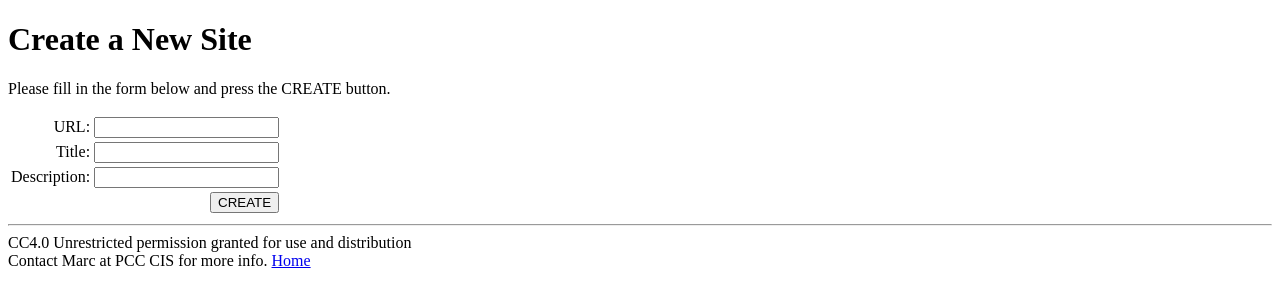
After one commit to PCC-CIS-233Y/bookmark_manager, a Flask app: page /create_site_form in a window 1280 px wide. The commit adds this page. Shown: the top 307 px of the page. Run offline with Flask 3, Linux system fonts and the light colour scheme; parts of the project's set-up code (start-up, migrations or seed data) failed here and were passed over.

Commit message:
More web server, print, menu, and create new site.

```diff
--- a/ui/ConsoleUI.py
+++ b/ui/ConsoleUI.py
@@ -161,6 +161,7 @@ class ConsoleUI:
             print(f"Bookmark {bookmark.get_url()} is not in catgegory {category.get_name()}!")
             return
         category.remove(bookmark)
+        category.add_to_database()
 
     @classmethod
     def insert_bookmark_into_category(cls):
@@ -174,6 +175,7 @@ class ConsoleUI:
             print(f"Bookmark {bookmark.get_url()} is already in catgegory {category.get_name()}!")
             return
         category.add(bookmark)
+        category.add_to_database()
 
     @classmethod
     def update_bookmark_description(cls):
@@ -182,6 +184,7 @@ class ConsoleUI:
             return
         description = input_string("Please type a new description for the bookmark: ")
         bookmark.set_description(description)
+        bookmark.add_to_database()
 
     @classmethod
     def join_categories(cls):
@@ -199,7 +202,7 @@ class ConsoleUI:
             return
 
         cls.__all_categories.append(new_category)
-
+        new_category.add_to_database()
 
     @classmethod
     def run(cls):
--- a/ui/WebUI.py
+++ b/ui/WebUI.py
@@ -1,19 +1,50 @@
 from flask import Flask, render_template, request
+from logic.Site import Site
+from logic.RegisteredSite import RegisteredSite
 from logic.Category import Category
+from datetime import datetime
 
 class WebUI:
     __app = Flask(__name__)
     __all_bookmarks = None
     __all_categories = None
+    ROUTES = {
+        "Print": [
+            ["print_bookmarks", "Print the bookmarks."],
+            ["print_categories", "Print the list of categories."],
+            ["print_bookmarks_form", "Print the bookmarks for a selected category."]
+        ],
+        "Create": [
+            ["create_site_form", "Create a New Site"],
+            ["create_registered_site_form", "Create a Registered Site"],
+            ["create_category_form", "Create a Category"]
+        ],
+        "Update": [
+            ["insert_site_into_category", "Insert bookmark into category."]
+        ]
+    }
 
     @classmethod
     def init(cls):
         cls.__all_bookmarks, cls.__all_categories = Category.read_data()
 
     @staticmethod
+    @__app.route("/print_bookmarks_form")
+    def print_bookmarks_form():
+        return render_template("print/print_bookmarks_form.html", categories=WebUI.__all_categories)
+
+    @staticmethod
     @__app.route('/print_bookmarks')
     def print_bookmarks():
-        return render_template("print/print_bookmarks.html", bookmarks=WebUI.__all_bookmarks)
+        if "category" in request.args:
+            try:
+                category = Category.lookup(request.args["category"])
+            except KeyError:
+                return render_template("general/error.html", error_header="Error! Unknown Category.",
+                                       error_message=f"<p>The category <b>{request.args['category']}</b> does not exist. Please select a valid category.")
+        else:
+            category = WebUI.__all_bookmarks
+        return render_template("print/print_bookmarks.html", category=category)
 
     @staticmethod
     @__app.route('/print_categories')
@@ -35,11 +66,46 @@ class WebUI:
             error_message="<p>Couldn't find category key!")
 
     @staticmethod
+    @__app.route("/create_site_form")
+    def create_site_form():
+        return render_template("create/create_site_form.html")
+
+    @staticmethod
+    @__app.route("/create_site", methods=["GET", "POST"])
+    def create_site():
+        if "url" not in request.form:
+            return render_template("general/error.html", error_header="Error! URL not specified!",
+                                   error_message="<p>The request you sent does not include a URL. Often, this is because"
+                                                 " you are accessing the create_site url directly, instead of submitting the form.</p>")
+        url = request.form["url"].strip()
+        if url == "":
+            return render_template("general/error.html", error_header="Error! URL cannot be empty!",
+                                   error_message="<p>The request you sent does not include a valid URL. Please go back and update your form.</p>")
+        if "title" not in request.form:
+            return render_template("general/error.html", error_header="Error! Title not specified!",
+                                   error_message="<p>The request you sent does not include a title. Often, this is because"
+                                                 " you are accessing the create_site url directly, instead of submitting the form.</p>")
+        title = request.form["title"].strip()
+        if title == "":
+            return render_template("general/error.html", error_header="Error! Title cannot be empty!",
+                                   error_message="<p>The request you sent does not include a valid title. Please go back and update your form.</p>")
+        if "description" in request.form:
+            description = request.form["description"].strip()
+        else:
+            description = ""
+
+        site = Site(url, title, description, str(datetime.now()))
+        WebUI.__all_bookmarks.add(site)
+        site.add_to_database()
+        WebUI.__all_bookmarks.add_to_database()
+        return render_template("create/confirm_new_site.html", site=site)
+
+    @staticmethod
     @__app.route('/')
     @__app.route('/index.html')
     @__app.route('/main.html')
     def hello():
-        return '<h1>Hello World!</h1><p>Hello World!</p>'
+        return render_template("general/main.html", routes=WebUI.ROUTES)
 
     @classmethod
     def run(cls):
--- /dev/null
+++ b/ui/static/password_manager.css
@@ -0,0 +1,9 @@
+.label {
+    text-align: right;
+}
+.button {
+    text-align: right;
+}
+.input {
+    text-align: left;
+}
--- /dev/null
+++ b/ui/templates/create/create_site_form.html
@@ -0,0 +1,14 @@
+{% extends "general/default.html" %}
+{% block title %}Create a New Site{% endblock %}
+{% block header %}Create a New Site{% endblock %}
+{% block content %}
+    <p>Please fill in the form below and press the CREATE button.</p>
+    <form method="POST" action="create_site">
+    <table>
+        <tr><td class="label">URL:</td><td class="input"><input type="text" name="url"></td></tr>
+        <tr><td class="label">Title:</td><td class="input"><input type="text" name="title"></td></tr>
+        <tr><td class="label">Description:</td><td class="input"><input type="text" name="description"></td></tr>
+        <tr><td class="button" colspan="2"><input type="submit" value="CREATE"></td></tr>
+    </table>
+    </form>
+{% endblock %}
--- a/ui/templates/general/default.html
+++ b/ui/templates/general/default.html
@@ -3,6 +3,7 @@
 <head>
     <meta charset="UTF-8">
     <title>{% block title %}Default Title{% endblock %}</title>
+    <link rel="stylesheet" href="static/password_manager.css">
 </head>
 <body>
 <h1>{% block header %}A Header{% endblock %}</h1>
@@ -12,7 +13,7 @@
 <hr>
 {% block footer %}
 CC4.0 Unrestricted permission granted for use and distribution<br>
-Contact Marc at PCC CIS for more info. <a href="/ui/static">Home</a>
+Contact Marc at PCC CIS for more info. <a href="/">Home</a>
 {% endblock %}
 </body>
 </html>
--- a/ui/templates/print/print_bookmarks.html
+++ b/ui/templates/print/print_bookmarks.html
@@ -1,9 +1,9 @@
 {% extends "general/default.html" %}
-{% block title %}All Bookmarks{% endblock %}
-{% block header %}All Bookmarks{% endblock %}
+{% block title %}Bookmarks for {{ category.get_name() }}{% endblock %}
+{% block header %}Bookmarks for {{ category.get_name() }}{% endblock %}
 {% block content %}
 <ul>
-    {% for bookmark in bookmarks %}
+    {% for bookmark in category %}
     <li><a href="{{ bookmark.get_url() }}">{{ bookmark.get_title() }}</a></li>
     {% endfor %}
 </ul>
--- a/ui/templates/print/print_categories.html
+++ b/ui/templates/print/print_categories.html
@@ -5,7 +5,7 @@
 <ul>
     {% for category in categories %}
     <li>
-        <a href="/print_category?category={{ category.get_key() }}">{{ category.get_name() }}</a>
+        <a href="/print_bookmarks?category={{ category.get_key() }}">{{ category.get_name() }}</a>
         - {{ category.get_description() }}
     </li>
     {% endfor %}
```
Also changed, not shown: ui/templates/create/confirm_new_site.html (added, +7 -0 lines), ui/templates/general/main.html (added, +13 -0 lines), ui/templates/print/print_bookmarks_form.html (added, +14 -0 lines).
